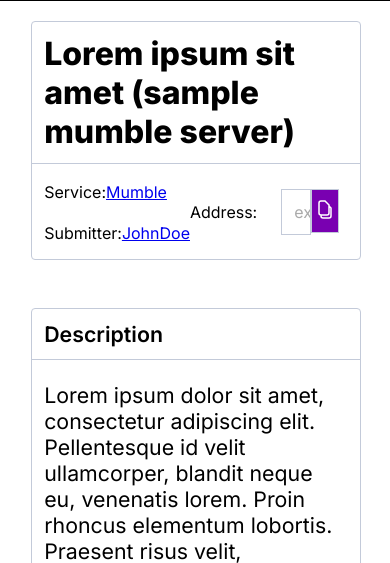
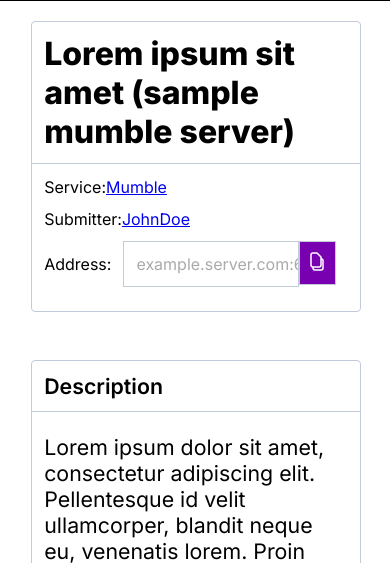
Before and after one commit to RadCraftplay/dinny, a PHP site: template public/views/server.php in a window 390 px wide. Shown: the part 296-859 px from the top of the page. Run offline with PHP 8.4, Linux system fonts and the light colour scheme; the template is opened without the code that fills it, so the values that code supplies are empty.

Commit message:
CSS of /server page is mobile-friendly now

```diff
--- a/public/css/server.css
+++ b/public/css/server.css
@@ -113,3 +113,19 @@
     background: #7900B1;
     color: white;
 }
+
+@media (max-width: 992px) {
+    #server-info-container {
+        grid-template-columns: 1fr;
+        grid-auto-flow: row;
+    }
+    #server-address-block {
+        padding-left: 0;
+    }
+    #address-label {
+        height: fit-content;
+        align-self: center;
+        text-align: left;
+        padding-right: 12px;
+    }
+}
```
